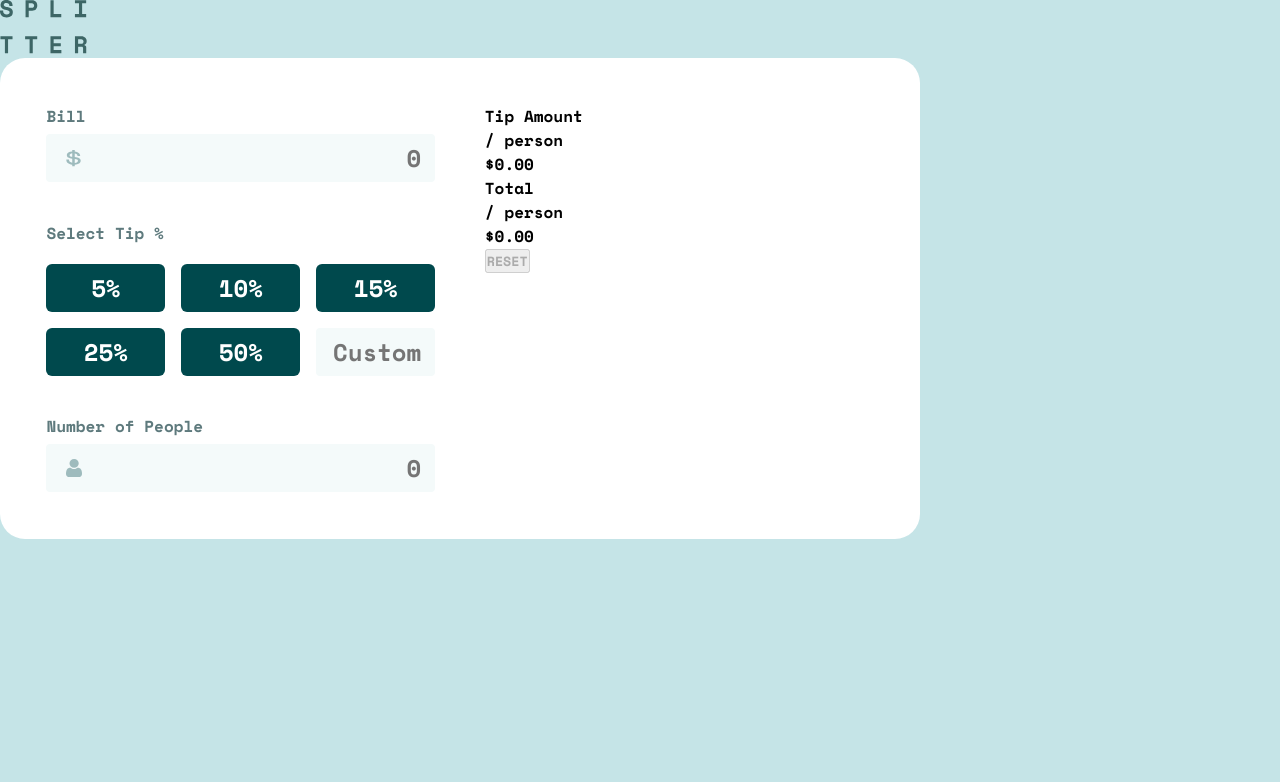
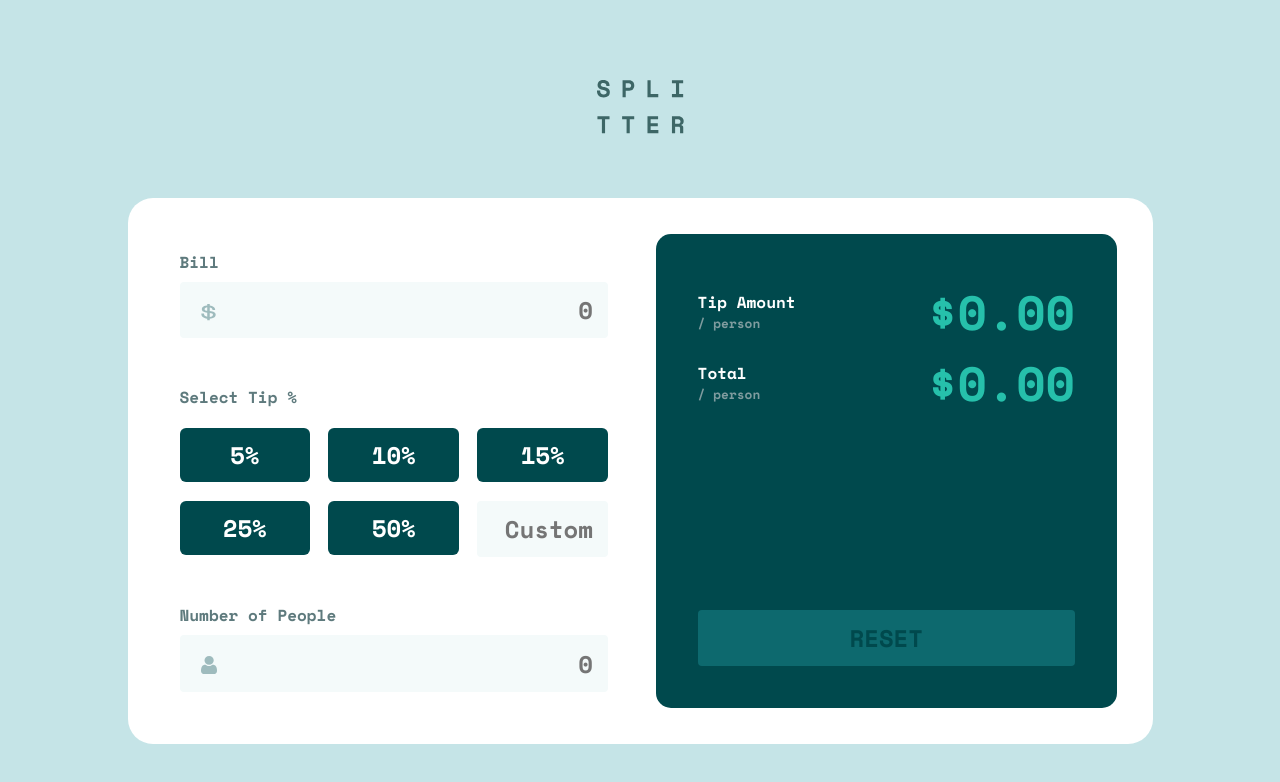
Before and after one commit to ihccenen/tip-calculator-app, a Next.js app: page / in a window 1280 px wide. Shown: the top 782 px of the page. Built offline with nearby package versions, Linux system fonts and the light colour scheme.

Commit message:
Styled tip info and changed form sizes

```diff
--- a/app/page.module.css
+++ b/app/page.module.css
@@ -1,20 +1,39 @@
-.form {
+.logo {
   display: flex;
-  background-color: hsl(0, 0%, 100%);
-  max-width: 920px;
-  border-radius: 25px;
-  padding: 2.9em;
-  gap: 3.1rem;
-  flex-wrap: wrap;
+  margin-inline: auto;
+  margin-top: 5em;
 }
 
-.form div {
-  flex: 1 1 0;
+.form {
+  display: grid;
+  grid-template-columns: repeat(auto-fit, minmax(325px, 1fr));
+  max-width: 1025px;
+  background-color: hsl(0, 0%, 100%);
+  padding: 2.25em;
+  gap: 2em;
+  border-radius: 25px;
+  margin-inline: auto;
+  margin-top: 4em;
 }
 
 .inputsWrapper {
-  display: grid;
-  gap: 2.4rem;
+  display: flex;
+  flex-direction: column;
+  gap: 2.9rem;
+  padding: 1em;
+}
+
+.form input,
+.button {
+  font-size: 1.5rem;
+  border-radius: 4px;
+}
+
+.form input,
+.fieldset label,
+.button {
+  padding: 0.3em 0.5em;
+  border: 3px solid transparent;
 }
 
 .label {
@@ -22,34 +41,25 @@
   color: hsl(186, 14%, 43%);
   display: flex;
   flex-direction: column;
-  gap: 0.35rem;
-}
-
-.form input,
-.fieldset label {
-  padding: 0.17em 0.5em;
+  gap: 0.5rem;
 }
 
 .form input[type='text'] {
-  font-family: inherit;
-  font-size: 1.5rem;
   text-align: end;
   color: hsl(183, 100%, 15%);
   background-color: hsl(189, 41%, 97%);
-  border: 2px solid transparent;
-  border-radius: 4px;
   outline: transparent;
   cursor: pointer;
 }
 
 .form input:is(:hover, :focus) {
-  border: 2px solid hsl(172, 67%, 45%);
+  border: 3px solid hsl(172, 67%, 45%);
 }
 
 .fieldset {
   display: grid;
-  grid-template-columns: repeat(auto-fill, minmax(118px, 1fr));
-  gap: 1rem;
+  grid-template-columns: repeat(auto-fill, minmax(117px, 1fr));
+  gap: 1.15rem;
   border: none;
   color: hsl(186, 14%, 43%);
 }
@@ -69,12 +79,14 @@
   font-size: 1.5rem;
 }
 
+.button:hover,
 .fieldset label:hover {
   color: hsl(183, 100%, 15%);
   background-color: hsl(185, 41%, 84%);
   cursor: pointer;
 }
 
+.button,
 .fieldset input[type='radio']:checked ~ label {
   color: hsl(183, 100%, 15%);
   background-color: hsl(172, 67%, 45%);
@@ -85,8 +97,75 @@
   visibility: hidden;
 }
 
+.form input.invalid {
+  border: 3px solid hsl(14, 40%, 57%);
+}
+
 .form img {
   position: absolute;
   bottom: 20%;
   left: 5%;
 }
+
+.tip {
+  display: flex;
+  flex-direction: column;
+  color: hsl(0, 0%, 100%);
+  background-color: hsl(183, 100%, 15%);
+  border-radius: 15px;
+  padding: 2.6em;
+  gap: 1.9rem;
+  justify-content: space-between;
+}
+
+.price {
+  display: grid;
+  grid-template-columns: 1fr 1fr;
+  align-items: center;
+}
+
+.person {
+  font-size: 0.8rem;
+  color: hsl(184, 14%, 56%);
+}
+
+.amount {
+  font-size: 3rem;
+  color: hsl(172, 67%, 45%);
+  justify-self: end;
+}
+
+.button:is(:disabled) {
+  background-color: hsl(183, 79%, 24%);
+  cursor: default;
+}
+
+.numOfPeople {
+  display: flex;
+  justify-content: space-between;
+}
+
+.invalid {
+  color: hsl(14, 40%, 57%);
+}
+
+@media screen and (max-width: 425px) {
+  .logo {
+    margin-top: 3.2em;
+  }
+
+  .form {
+    padding: 1.4em;
+    margin-top: 3.4em;
+    border-bottom-left-radius: 0;
+    border-bottom-right-radius: 0;
+  }
+
+  .inputsWrapper {
+    gap: 2rem;
+  }
+
+  .tip {
+    padding: 1.5em;
+  }
+}
```
